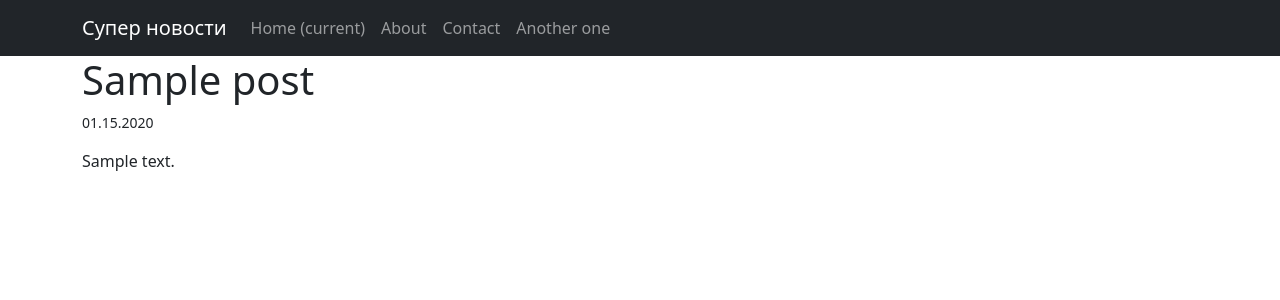
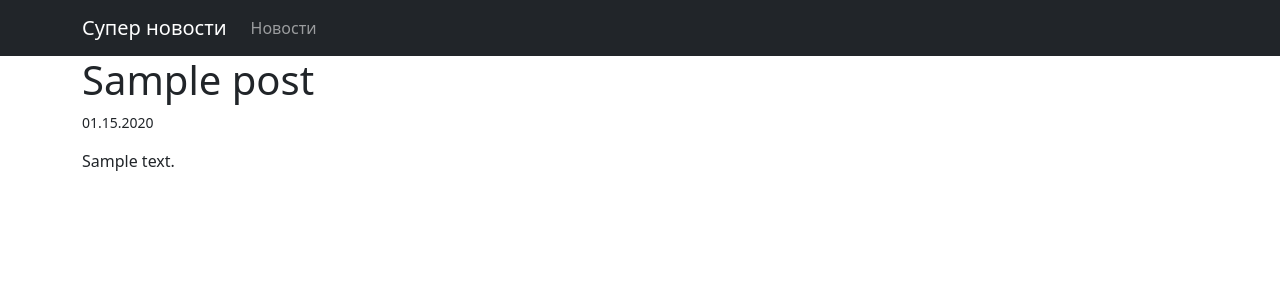
Before and after one commit to n1ki7a/skillfactory, a Django app: page /1 in a window 1280 px wide. Shown: the top 300 px of the page. Run offline with Django 5.2, Linux system fonts and the light colour scheme; tables that the repository leaves empty hold one stand-in row (values such as "Sample post"); some libraries are stand-ins or nearby versions.

Commit message:
На проверку Итоговое задание 6.6 (HW-03)

```diff
--- a/newsportal/app/urls.py
+++ b/newsportal/app/urls.py
@@ -20,4 +20,5 @@ from django.urls import path, include
 urlpatterns = [
     path('admin/', admin.site.urls),
     path('', include('newsportal.urls')),
+    path('news/', include('newsportal.urls')),
 ]
--- a/newsportal/newsportal/models.py
+++ b/newsportal/newsportal/models.py
@@ -14,6 +14,9 @@ class Author(models.Model):
                        + self.user.comments.aggregate(Sum("rating", default=0))['rating__sum']
                        + Comment.objects.filter(post__author=self).aggregate(Sum("rating", default=0))['rating__sum'])
         self.save()
+
+    def __str__(self):
+        return f'{self.user.username}'
 
 
 class Category(models.Model):
@@ -43,6 +46,9 @@ class Post(models.Model):
     def preview(self):
         return self.content[0:124] + "..." * (len(self.content) > 124)
 
+    def __str__(self):
+        return f'{self.title}'
+
 
 class PostCategory(models.Model):
     post = models.ForeignKey(Post, on_delete=models.CASCADE)
--- a/newsportal/newsportal/templatetags/custom_filters.py
+++ b/newsportal/newsportal/templatetags/custom_filters.py
@@ -1,8 +1,24 @@
+import re
+
 from django import template
 
 register = template.Library()
 
+OBSCENE_WORDS = [
+    'редиска',
+    'какашка',
+    'альбом'
+]
+
 
 @register.filter()
 def censor(value):
-    return f'{value} Р'
+    if not isinstance(value, str):
+        raise TypeError
+
+    return re.sub(r'(' + '|'.join(OBSCENE_WORDS) + ')', replacer, value, flags=re.IGNORECASE)
+
+
+def replacer(match):
+    x = match.group()
+    return x[:1] + '*' * (len(x)-1)
--- a/newsportal/newsportal/views.py
+++ b/newsportal/newsportal/views.py
@@ -2,19 +2,22 @@ from django.shortcuts import render
 
 from django.views.generic import ListView, DetailView
 from .models import Post
+from .resources import news
 
 
 class NewsList(ListView):
     # Указываем модель, объекты которой мы будем выводить
     model = Post
     # Поле, которое будет использоваться для сортировки объектов
-    ordering = 'create_time'
+    ordering = '-create_time'
     # Указываем имя шаблона, в котором будут все инструкции о том,
     # как именно пользователю должны быть показаны наши объекты
     template_name = 'news_list.html'
     # Это имя списка, в котором будут лежать все объекты.
     # Его надо указать, чтобы обратиться к списку объектов в html-шаблоне.
     context_object_name = 'news_list'
+    # Показывать только новости отбираем по типу
+    queryset = Post.objects.filter(type=news)
 
 
 class NewsDetail(DetailView):
--- a/newsportal/templates/flatpages/default.html
+++ b/newsportal/templates/flatpages/default.html
@@ -22,20 +22,20 @@
                </button>
                <div class="collapse navbar-collapse" id="navbarResponsive">
                    <ul class="navbar-nav ml-auto">
-                       <li class="nav-item active">
-                           <a class="nav-link" href="/">Home
-                               <span class="sr-only">(current)</span>
-                           </a>
+<!--                       <li class="nav-item active">-->
+<!--                           <a class="nav-link" href="/">Home-->
+<!--                               <span class="sr-only">(current)</span>-->
+<!--                           </a>-->
+<!--                       </li>-->
+                       <li class="nav-item">
+                           <a class="nav-link" href="/news/">Новости</a>
                        </li>
-                       <li class="nav-item">
-                           <a class="nav-link" href="/about/">About</a>
-                       </li>
-                       <li class="nav-item">
-                           <a class="nav-link" href="/contacts/">Contact</a>
-                       </li>
-                       <li class="nav-item">
-                           <a class="nav-link" href="/anotherone/">Another one</a>
-                       </li>
+<!--                       <li class="nav-item">-->
+<!--                           <a class="nav-link" href="/contacts/">Contact</a>-->
+<!--                       </li>-->
+<!--                       <li class="nav-item">-->
+<!--                           <a class="nav-link" href="/anotherone/">Another one</a>-->
+<!--                       </li>-->
                    </ul>
                </div>
            </div>
--- a/newsportal/templates/news_detail.html
+++ b/newsportal/templates/news_detail.html
@@ -1,5 +1,7 @@
 <!--  наследуемся от шаблона default.html, который мы создавали для flatpages -->
 {% extends 'flatpages/default.html' %}
+
+{% load custom_filters %}
 
 <!-- Название у нас будет Product -->
 {% block title %}
@@ -8,7 +10,7 @@
 
 <!-- В контенте на странице мы выводим сам товар, идентификатор которого был передан в url -->
 {% block content %}
-<h1>{{ news_detail.title }}</h1>
+<h1>{{ news_detail.title|censor }}</h1>
 <p class="small">{{ news_detail.create_time|date:'m.d.Y' }}</p>
-<p>{{ news_detail.content }}</p>
+<p>{{ news_detail.content|censor }}</p>
 {% endblock content %}
--- a/newsportal/templates/news_list.html
+++ b/newsportal/templates/news_list.html
@@ -13,10 +13,10 @@
 {% for item in news_list %}
 <article class="news-post mt-2 mb-4">
     <h3>
-        {{ item.title }}
-        <small class="text-muted">{{ item.create_time|date:'m.d.Y' }}</small>
+        {{ item.title|censor }}
     </h3>
-    <p>{{ item.content|truncatewords:20|censor }}</p>
+    <p class="small">{{ item.create_time|date:'m.d.Y' }}</p>
+    <p>{{ item.content|truncatechars:20|censor }}</p>
     <a href="/news/{{ item.id }}">Читать</a>
 </article>
 {% endfor %}
```
